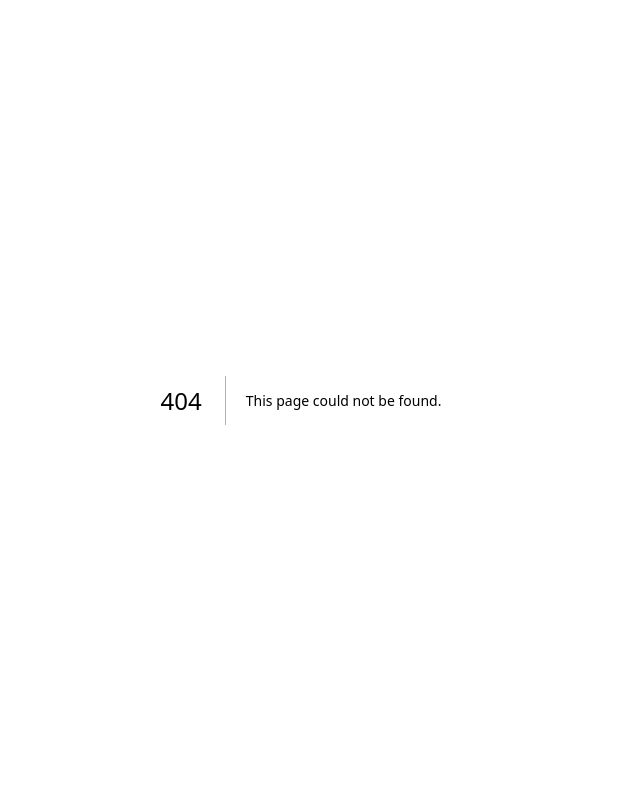
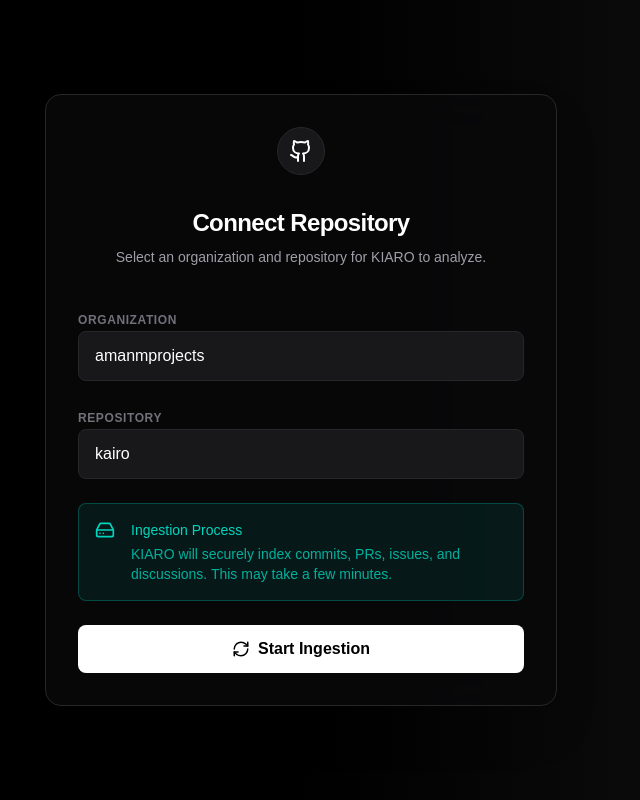
Before and after one commit to amanmprojects/kairo, a Next.js app in the folder frontend/: page /connect in a window 1280 px wide. Before the commit this address had no page. Shown: the whole page, without its empty margins (339-979 px from the left). Built offline with nearby package versions, Linux system fonts and the light colour scheme; a web font is replaced by a local one.

Commit message:
feat(ui/onboarding): build GitHub integration connection flow

```diff
--- /dev/null
+++ b/frontend/src/app/connect/page.tsx
@@ -0,0 +1,57 @@
+import Link from "next/link";
+import { Github, HardDrive, RefreshCw } from "lucide-react";
+
+export default function Connect() {
+  return (
+    <div className="flex h-screen items-center justify-center bg-black text-white font-sans">
+      <div className="absolute top-0 right-0 w-1/2 h-full bg-gradient-to-l from-zinc-900/80 to-transparent pointer-events-none" />
+
+      <div className="z-10 w-full max-w-lg p-8 rounded-2xl border border-zinc-800 bg-zinc-950/80 backdrop-blur-xl shadow-2xl">
+        <div className="flex justify-center mb-8">
+          <div className="h-12 w-12 rounded-full border border-zinc-800 flex items-center justify-center bg-zinc-900">
+            <Github size={24} className="text-white" />
+          </div>
+        </div>
+
+        <div className="text-center space-y-2 mb-10">
+          <h1 className="text-2xl font-bold tracking-tight">Connect Repository</h1>
+          <p className="text-zinc-400 text-sm">Select an organization and repository for KIARO to analyze.</p>
+        </div>
+
+        <div className="space-y-6">
+          <div className="space-y-2">
+            <label className="text-xs font-semibold uppercase text-zinc-500 tracking-wider">Organization</label>
+            <select className="w-full bg-zinc-900 border border-zinc-800 rounded-lg py-3 px-4 text-white appearance-none focus:outline-none focus:border-teal-500">
+              <option>amanmprojects</option>
+              <option>acme-corp</option>
+            </select>
+          </div>
+
+          <div className="space-y-2">
+            <label className="text-xs font-semibold uppercase text-zinc-500 tracking-wider">Repository</label>
+            <select className="w-full bg-zinc-900 border border-zinc-800 rounded-lg py-3 px-4 text-white appearance-none focus:outline-none focus:border-teal-500">
+              <option>kairo</option>
+              <option>next-pwa-template</option>
+              <option>fastapi-backend</option>
+            </select>
+          </div>
+
+          <div className="p-4 rounded-lg bg-teal-500/10 border border-teal-500/30 flex gap-4">
+            <HardDrive className="text-teal-400 flex-shrink-0" size={20} />
+            <div className="text-sm">
+              <span className="block font-medium text-teal-400 mb-1">Ingestion Process</span>
+              <span className="text-teal-400/80">KIARO will securely index commits, PRs, issues, and discussions. This may take a few minutes.</span>
+            </div>
+          </div>
+
+          <Link href="/demo" className="block">
+            <button className="w-full h-12 flex items-center justify-center gap-2 rounded-lg bg-white text-black font-semibold transition-all hover:bg-zinc-200 hover:scale-[1.02]">
+              <RefreshCw size={18} />
+              Start Ingestion
+            </button>
+          </Link>
+        </div>
+      </div>
+    </div>
+  );
+}
```
